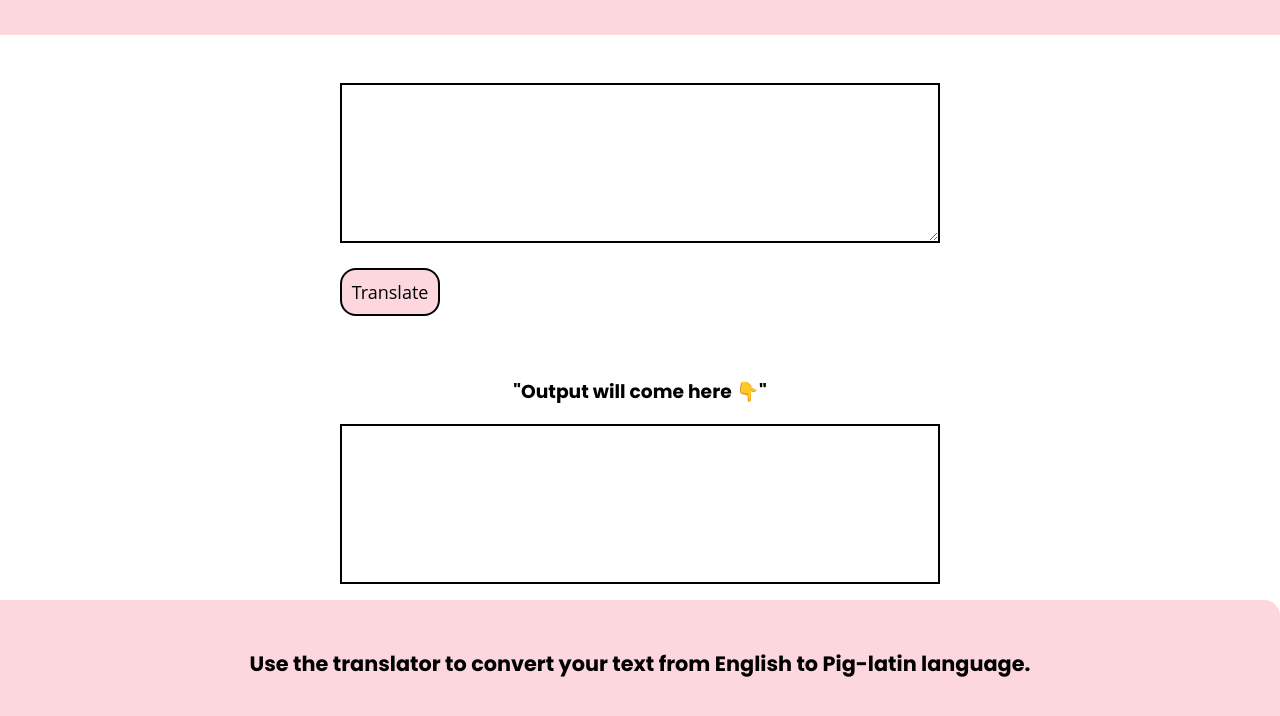
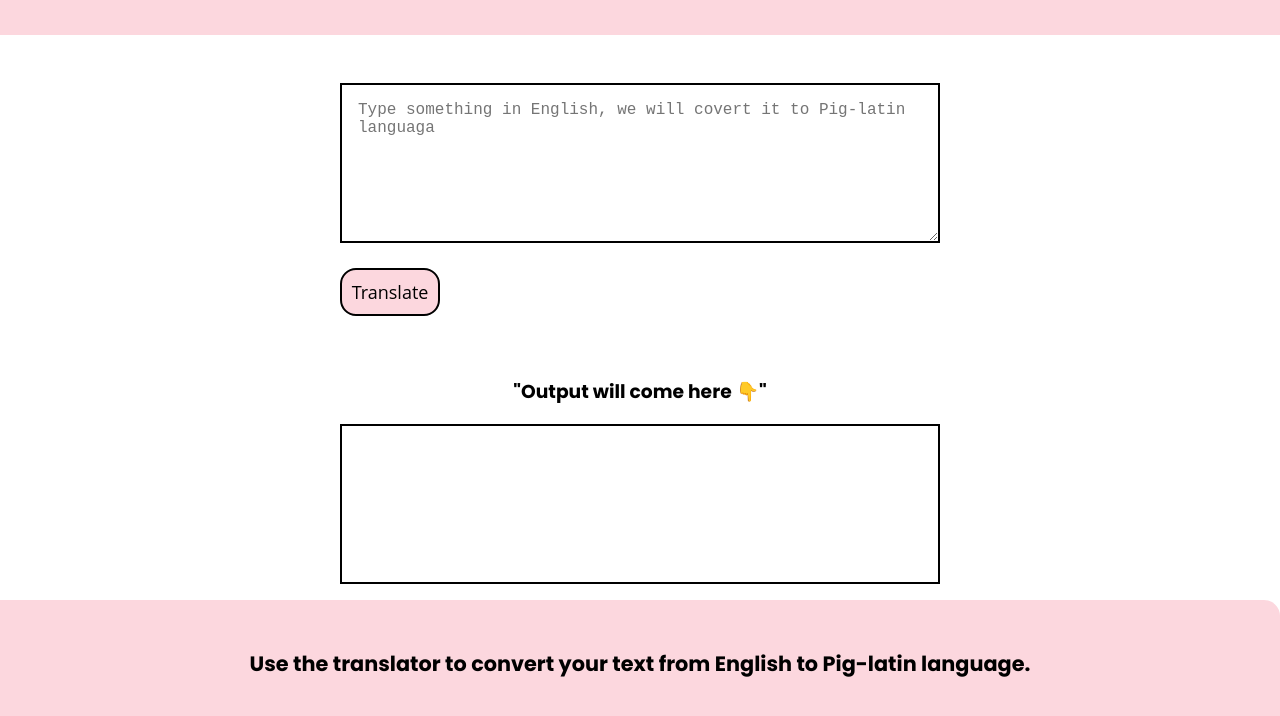
Before and after one commit to Rajaneesh98/Pig-latin-MarkSeven, a plain HTML site: page index.html in a window 1280 px wide. Shown: the part 88-804 px from the top of the page. Drawn offline with Linux system fonts and the light colour scheme.

Commit message:
placeholder tag

```diff
--- a/index.html
+++ b/index.html
@@ -18,9 +18,9 @@
         id="text-area"
         cols="20"
         rows="6"
+        value=""
         placeholder="Type something in English, we will covert it to Pig-latin languaga"
-      >
-      </textarea>
+      ></textarea>
       <br />
 
       <button id="btn-translate">Translate</button>
```
